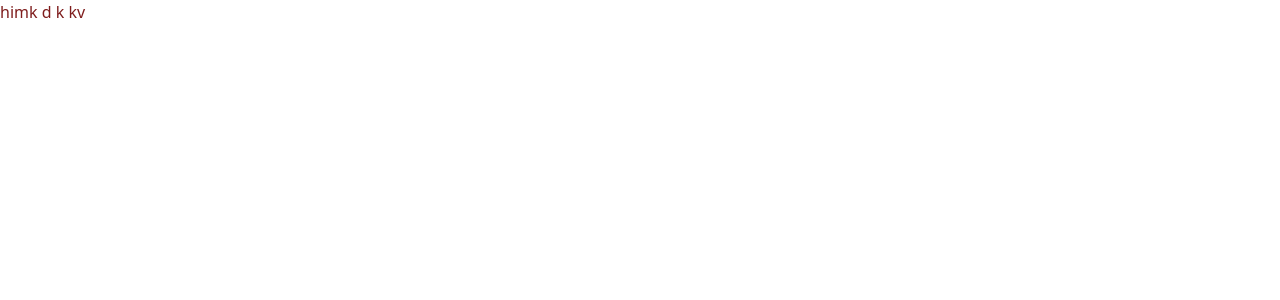
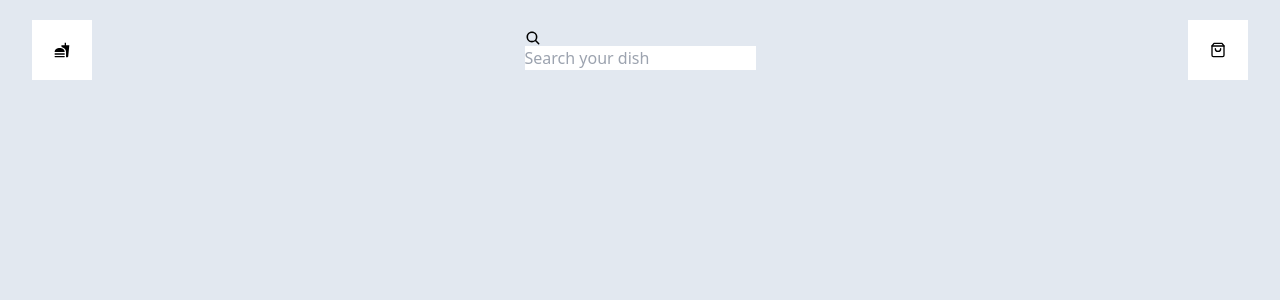
Before and after one commit to M-Jawad338211/food-delivery-webApp, a React (Create React App) app: page / in a window 1280 px wide. Shown: the top 300 px of the page. Built offline with nearby package versions, Linux system fonts and the light colour scheme.

Commit message:
working on NavBar

```diff
--- a/package.json
+++ b/package.json
@@ -9,6 +9,7 @@
     "@testing-library/user-event": "^13.5.0",
     "react": "^19.1.0",
     "react-dom": "^19.1.0",
+    "react-icons": "^5.5.0",
     "react-scripts": "^5.0.1",
     "web-vitals": "^2.1.4"
   },
--- a/src/App.js
+++ b/src/App.js
@@ -1,9 +1,10 @@
 import React from 'react';
+import Home from './pages/Home';
 
 function App() {
   return (
-    <div className="text-red-900">
-      himk d k kv
+    <div>
+      <Home />
     </div>
   );
 }
--- /dev/null
+++ b/src/components/Nav.jsx
@@ -0,0 +1,21 @@
+import React from "react";
+import { MdFastfood } from "react-icons/md";
+import { IoSearch } from "react-icons/io5";
+import { LuShoppingBag } from "react-icons/lu";
+function Nav() {
+    return (
+        <div className="w-full h-[100px] flex justify-between items-center px-8">
+           <div className="w-[60px] h-[60px] bg-white flex justify-center items-center">
+                <MdFastfood />
+           </div>
+           <form action="">
+            <IoSearch />
+            <input type="text" placeholder="Search your dish" />
+           </form>
+           <div className="w-[60px] h-[60px] bg-white flex justify-center items-center">
+                <LuShoppingBag />
+           </div>
+        </div>
+    )
+}
+export default Nav
--- /dev/null
+++ b/src/pages/Home.jsx
@@ -0,0 +1,11 @@
+import React from "react";
+import Nav from "../components/Nav";
+
+function Home() {
+    return (
+        <div className="bg-slate-200 min-h-screen">
+           <Nav />
+        </div>
+    )
+}
+export default Home
```
Also changed, not shown: 1 other file (tests, documents, lock files or other folders).
